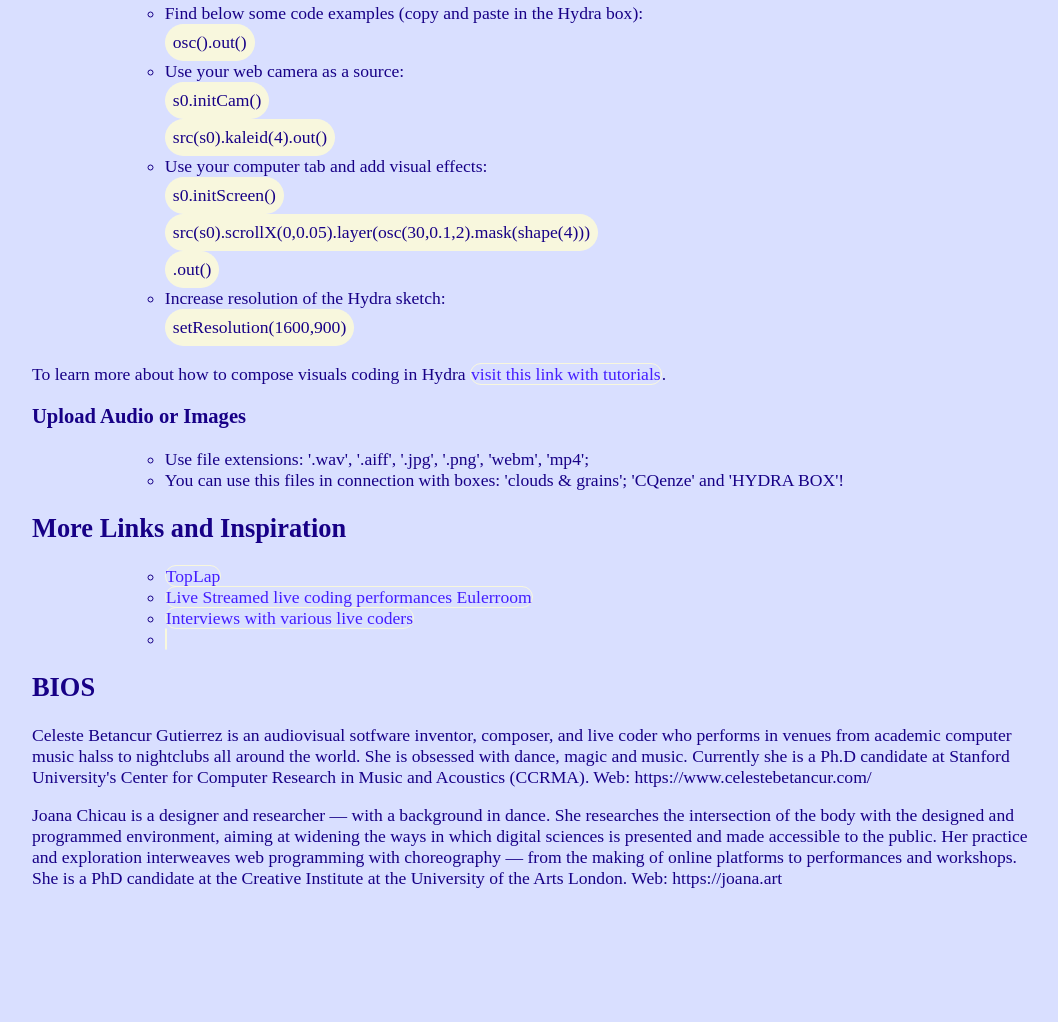
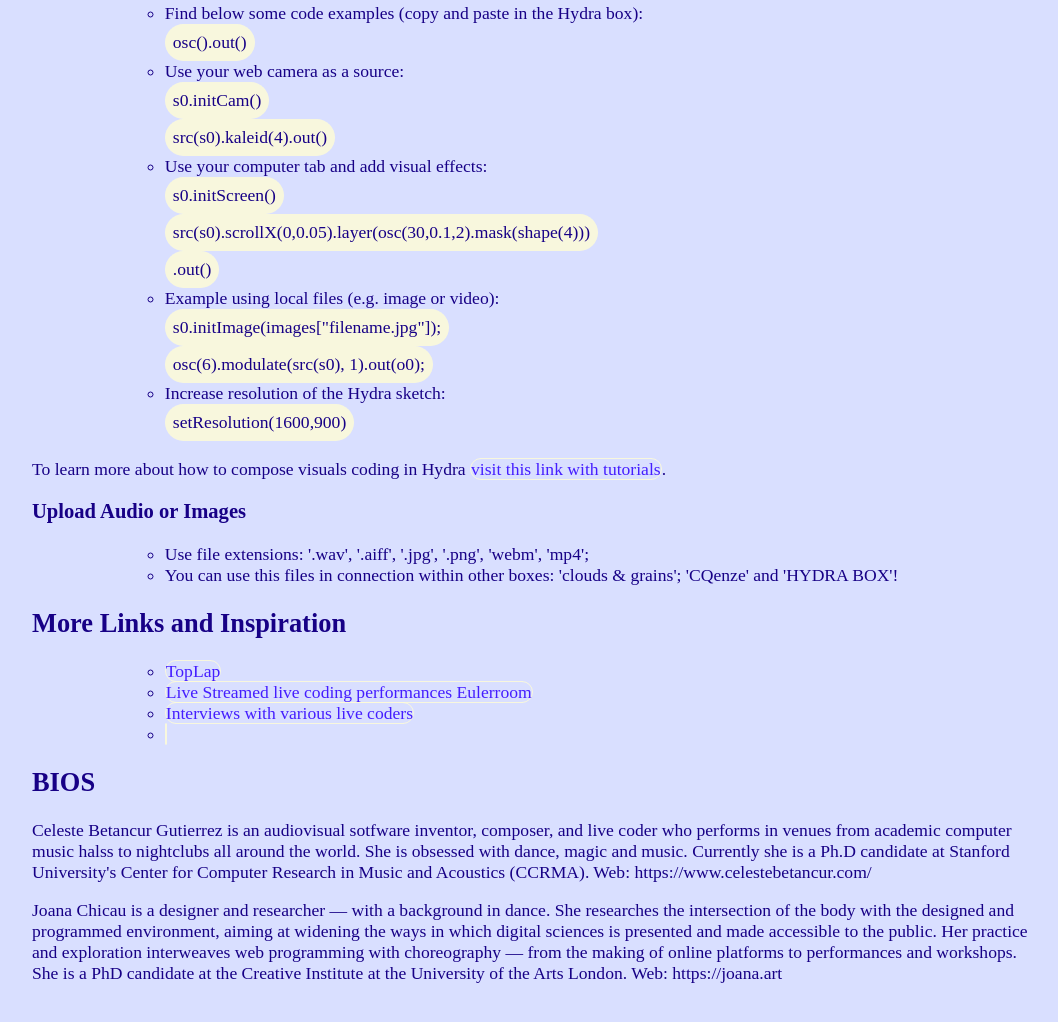
Before and after one commit to algorithmicartscapes/algorithmicartscapes.github.io, a plain HTML site: page workshop.html in a window 1280 px wide. Shown: the part 1695-2717 px from the top of the page, without its empty margins (104-1162 px from the left). Before the commit the page ends 2642 px from the top, so only its background shows below. Drawn offline with Linux system fonts and the light colour scheme.

Commit message:
Added examples with local image on workshop.html

```diff
--- a/workshop.html
+++ b/workshop.html
@@ -203,6 +203,15 @@ anotheraudiofile-+;
   .out()
   </code>
 
+  <li>Example using local files (e.g. image or video):</li>
+
+  <code>
+s0.initImage(images["filename.jpg"]);
+  </code>
+  <code>
+osc(6).modulate(src(s0), 1).out(o0);
+  </code>
+
   <li>Increase resolution of the Hydra sketch:</li>
   <code>
   setResolution(1600,900)
@@ -214,7 +223,7 @@ anotheraudiofile-+;
 <h3>Upload Audio or Images</h3>
 <ul>
   <li>Use file extensions: '.wav', '.aiff', '.jpg', '.png', 'webm', 'mp4';</li>
-  <li>You can use this files in connection with boxes: 'clouds & grains'; 'CQenze' and 'HYDRA BOX'!</li>
+  <li>You can use this files in connection within other boxes: 'clouds & grains'; 'CQenze' and 'HYDRA BOX'!</li>
 </ul>
 
 <h2>More Links and Inspiration</h2>
```
